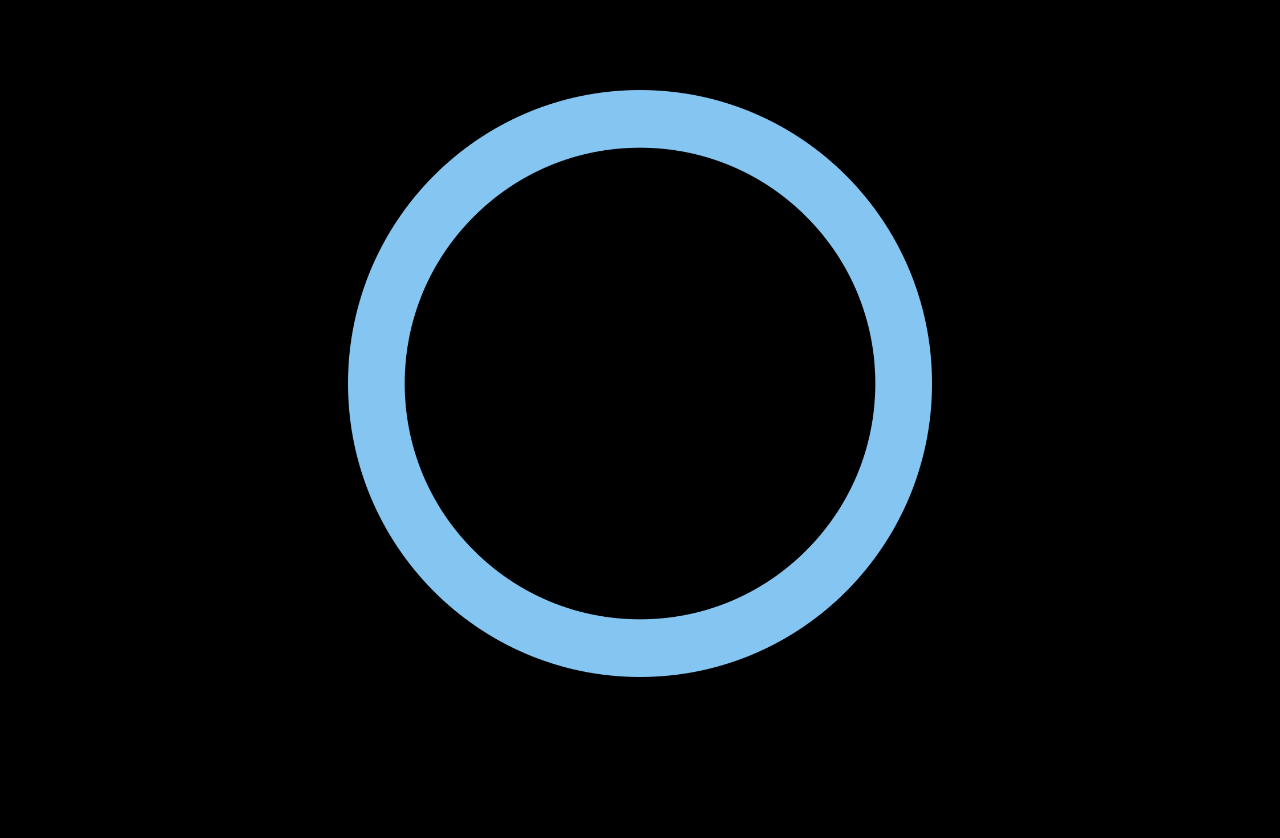
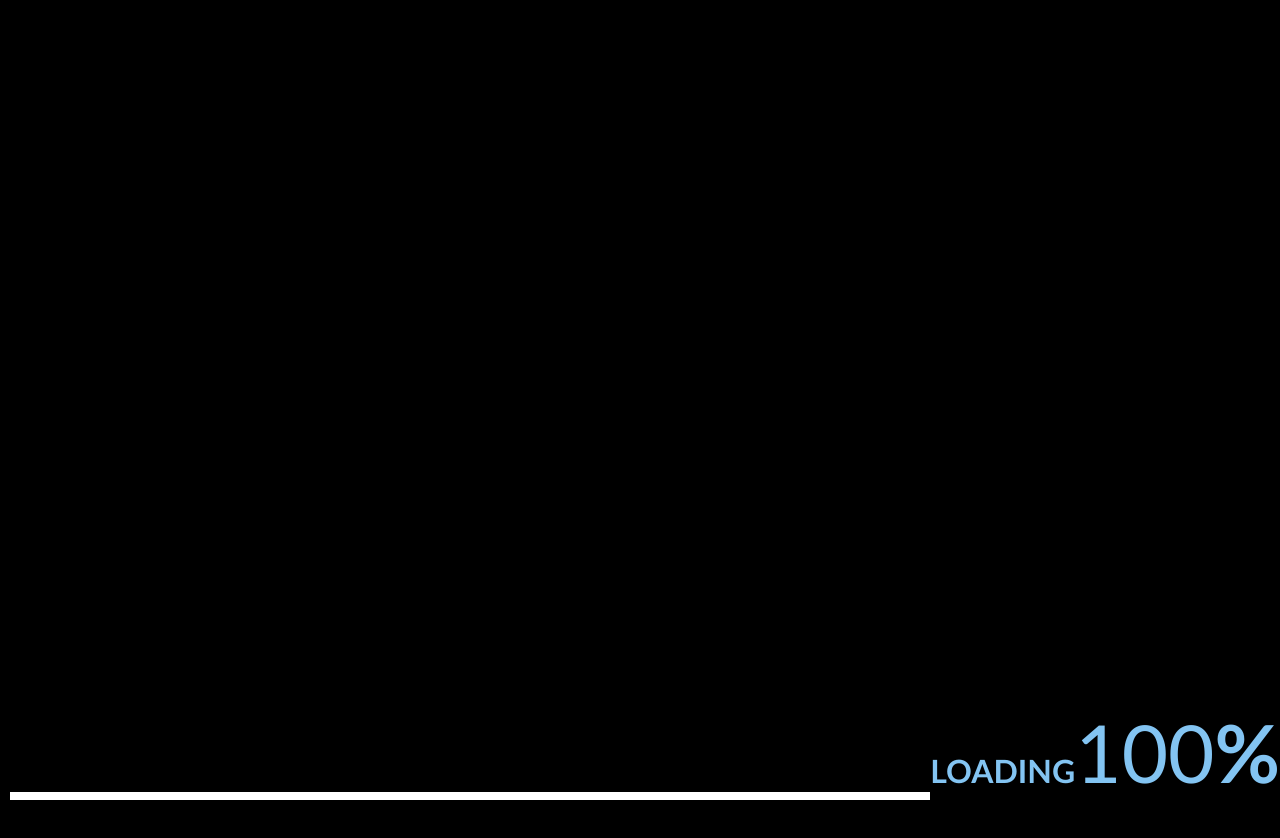
Before and after one commit to Abdulz11/PortfolioZ, a React (Vite) app: page / in a window 1280 px wide. Shown: the top 838 px of the page. Built offline with nearby package versions, Linux system fonts and the light colour scheme.

Commit message:
loader page uncommented

```diff
--- a/src/App.tsx
+++ b/src/App.tsx
@@ -14,7 +14,7 @@ function App() {
 
  return(
     <>
-        {/* <LoaderPage /> */}
+        <LoaderPage />
          <div className='root-container'>
             <Hero setImageLoaded={setImageLoaded} imageLoaded={imageLoaded}/>
             <Intro imageLoaded={imageLoaded} />
```
